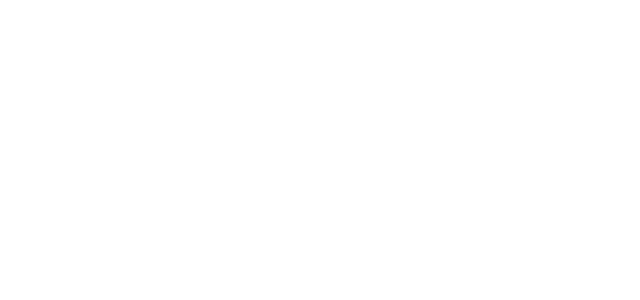
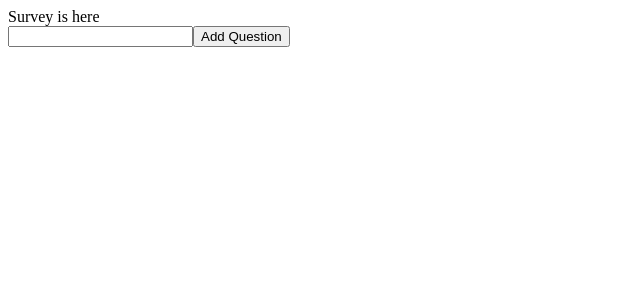
Before and after one commit to MarcinGal/Survey-administrator-panel-app, a React (Create React App) app: page / in a window 1280 px wide. Shown: the top 300 px of the page, without its empty margins (0-640 px from the left). Built offline with nearby package versions, Linux system fonts and the light colour scheme.

Commit message:
Questions Text and new Question text added to local storage

```diff
--- /dev/null
+++ b/src/AddQuestion.js
@@ -0,0 +1,17 @@
+import React from 'react'
+
+const AddQuestion = (props) => (
+    <div>
+        <input
+            value={props.newQuestionText}
+            onChange={props.onNewQuestionTextChangeHandler}
+        />
+        <button
+            onClick={props.addQuestion}
+            onChange={props.onNewQuestionTextChangeHandler}
+        >Add Question
+        </button>
+    </div>
+)
+
+export default AddQuestion
--- a/src/App.js
+++ b/src/App.js
@@ -1,9 +1,11 @@
-import React, { Component } from 'react';
+import React from 'react'
+import Survey from './Survey'
 
-class App extends Component {
+class App extends React.Component {
   render() {
     return (
       <div className="App">
+        <Survey/>
       </div>
     );
   }
--- /dev/null
+++ b/src/Survey.js
@@ -0,0 +1,52 @@
+import React from 'react';
+import AddQuestion from './AddQuestion'
+
+class Survey extends React.Component {
+    state = JSON.parse(localStorage.getItem('singleSurveyState'))
+        ||
+        {
+            questions: [],
+            newQuestionText: ''
+        }
+
+    componentDidUpdate() {
+        this.saveInLocalStorage()
+    }
+
+    saveInLocalStorage = () => localStorage.setItem(
+        'singleSurveyState',
+        JSON.stringify(this.state)
+    )
+
+    createQuestion = text => ({
+        questionText: text,
+        key: Date.now()
+    })
+
+    addQuestion = () => this.setState({
+        questions: this.state.questions.concat(
+            this.createQuestion(
+                this.state.newQuestionText
+            )
+        ),
+        newQuestionText: ''
+    })
+
+    onNewQuestionTextChangeHandler = event => this.setState({ newQuestionText: event.target.value })
+
+    render() {
+        return (
+            <div>
+                Survey is here
+            <AddQuestion
+                    newQuestionText={this.state.newQuestionText}
+                    onNewQuestionTextChangeHandler={this.onNewQuestionTextChangeHandler}
+                    addQuestion={this.addQuestion}
+                >
+                </AddQuestion>
+            </div>
+        )
+    }
+}
+
+export default Survey
```
